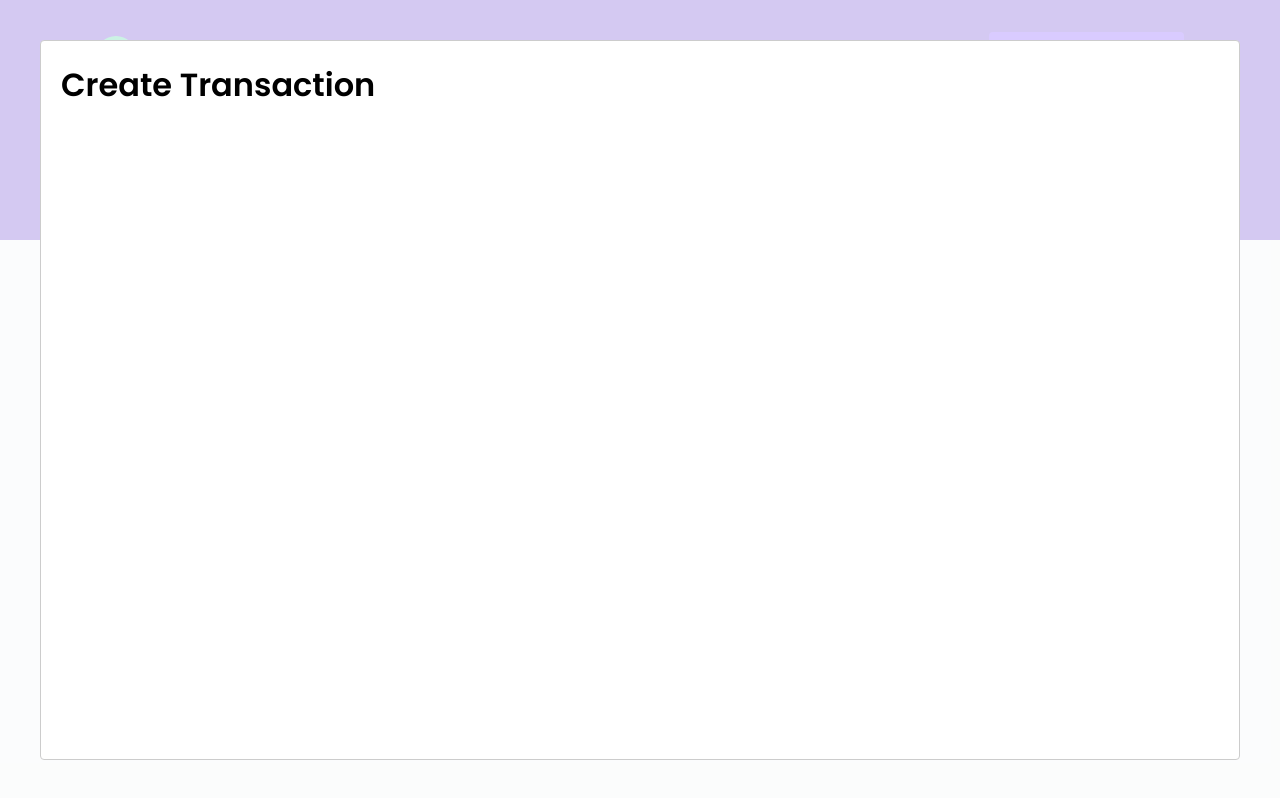
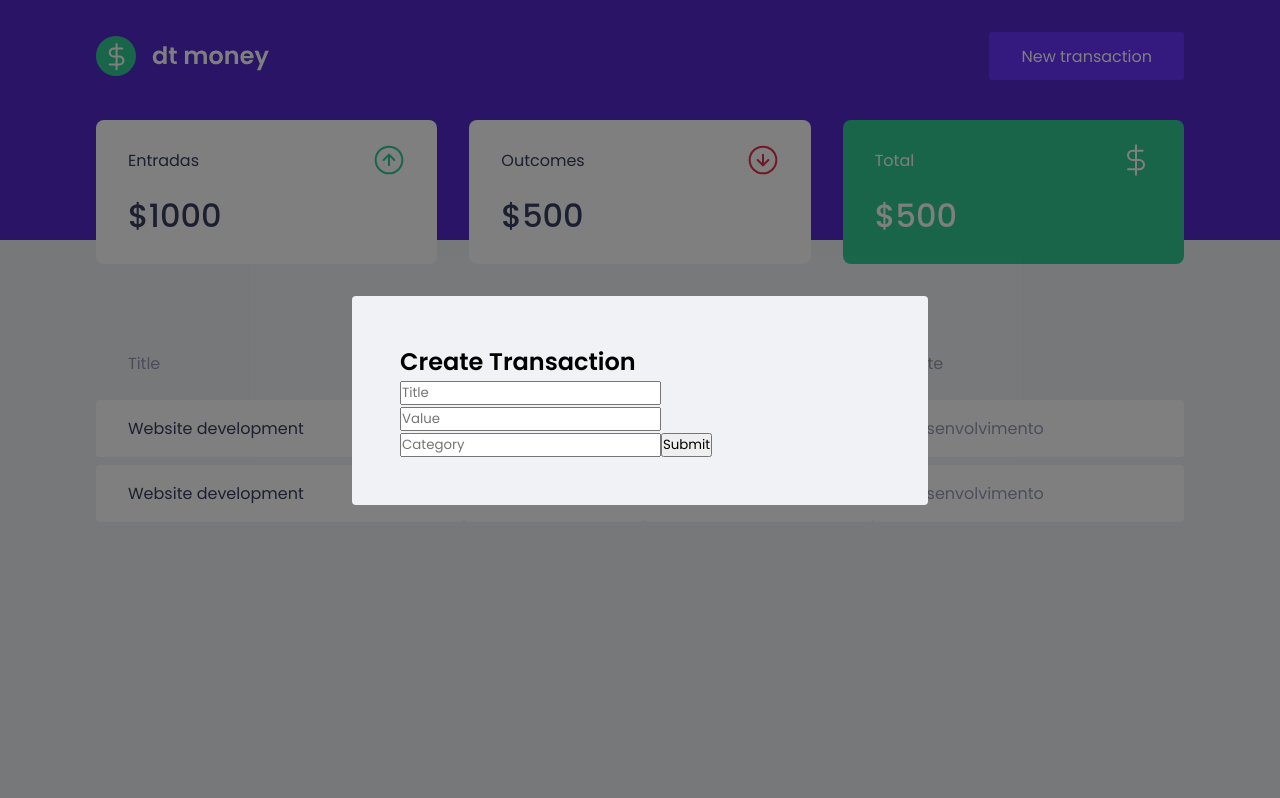
Before and after one commit to sergipe085/dt-money, a React (Create React App) app: page / in a window 1280 px wide. Both pictures are taken after a click on the button "New transaction". Built offline with nearby package versions, Linux system fonts and the light colour scheme; no server answers; what miragejs would draw is missing.

Commit message:
new transaction modal global style

```diff
--- a/src/components/NewTransactionModal/index.tsx
+++ b/src/components/NewTransactionModal/index.tsx
@@ -1,4 +1,5 @@
 import Modal from "react-modal";
+import { Container } from "./styles";
 
 interface INewTransactionModalProps {
   isOpen: boolean;
@@ -10,8 +11,20 @@
     <Modal
         isOpen={isOpen}
         onRequestClose={onRequestClose}
+        overlayClassName="react-modal-overlay"
+        className="react-modal-content"
       >
-        <h1>Create Transaction</h1>
+        <Container>
+          <h2>Create Transaction</h2>
+
+          <input placeholder="Title"/>
+
+          <input placeholder="Value" type="number"/>
+
+          <input placeholder="Category"/>
+
+          <button type="submit">Submit</button>
+        </Container>
     </Modal>
   )
 }
--- a/src/components/NewTransactionModal/styles.ts
+++ b/src/components/NewTransactionModal/styles.ts
@@ -1,5 +1,5 @@
 import styled from "styled-components";
 
-export const Container = styled.header`
-    background: var(--blue);
+export const Container = styled.form`
+
 `;
--- a/src/styles/global.ts
+++ b/src/styles/global.ts
@@ -53,4 +53,27 @@
         opacity: 0.6;
         cursor: not-allowed;
     }
+
+    .react-modal-overlay {
+        background: rgba(0, 0, 0, 0.5);
+
+        position: fixed;
+        top: 0;
+        bottom: 0;
+        right: 0;
+        left: 0;
+
+        display: flex;
+        align-items: center;
+        justify-content: center;
+    }
+
+    .react-modal-content {
+        width: 100%;
+        max-width: 576px;
+        background: var(--background);
+        padding: 3rem;
+        position: relative;
+        border-radius: 0.25rem;
+    }
 `;
```
